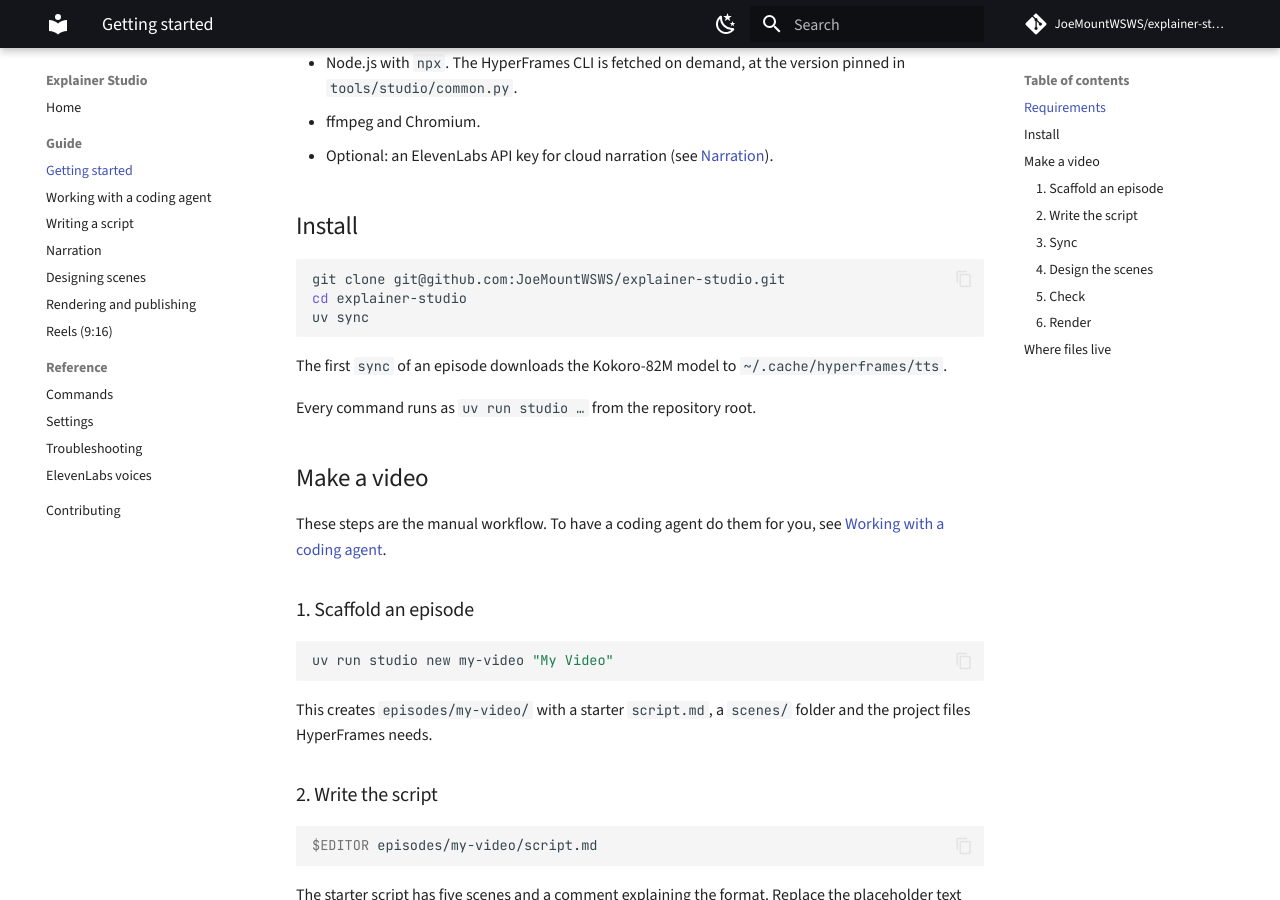
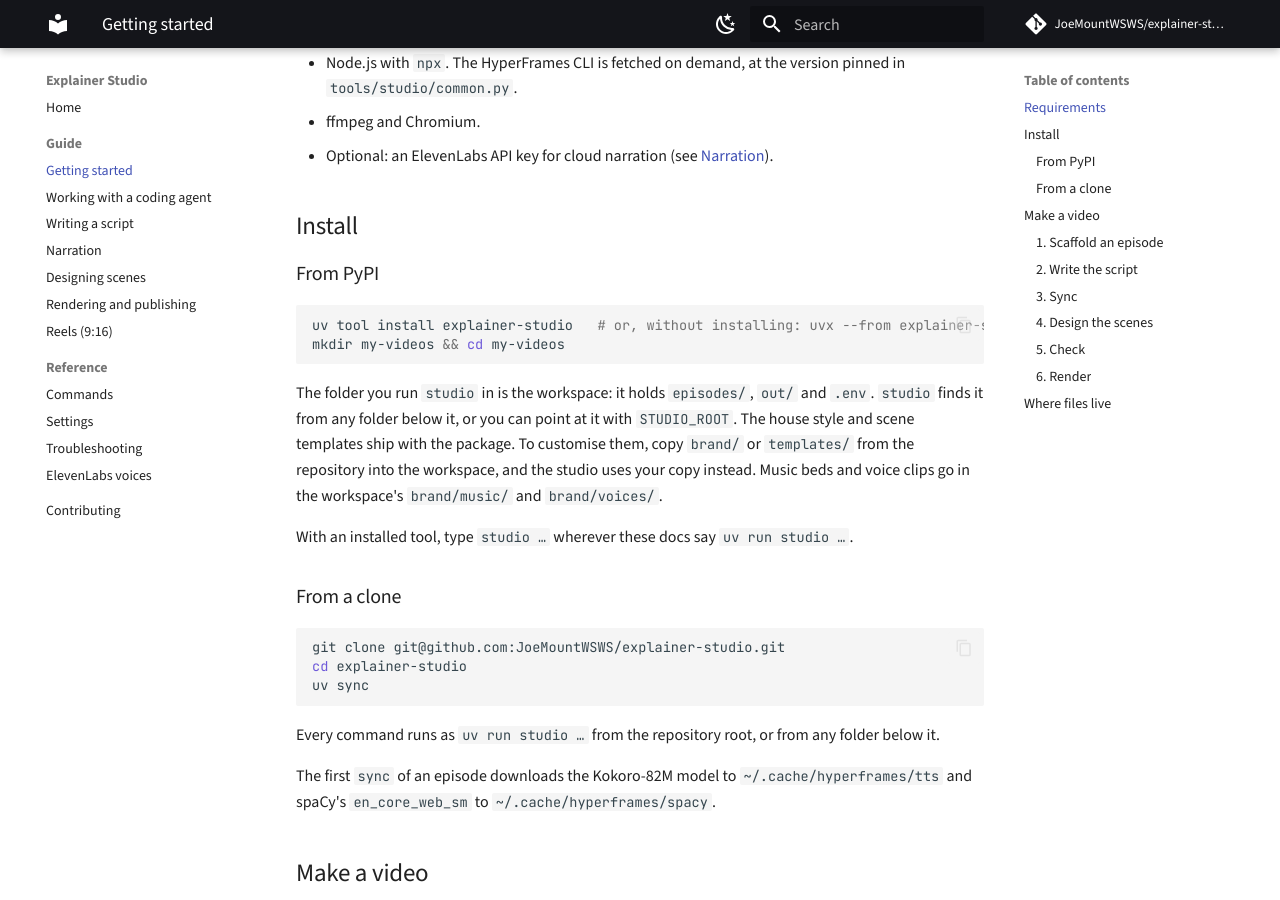
Before and after one commit to JoeMountWSWS/explainer-studio, an MkDocs documentation site: the page built from docs/getting-started.md, in a window 1280 px wide and 900 px high, scrolled down 248 px. Built offline with MkDocs 1.6.1 and Material for MkDocs 9.7.7, drawn with Linux system fonts in a browser that asks for light colours; comment, search, counter and statistics services are not loaded.

Commit message:
feat: publish to PyPI (#22)
Make the studio installable with `uv tool install explainer-studio` / `uvx`:

- Ship the house style (brand.css, frame.md, pronunciations, fonts, gsap) and scene templates
  inside the wheel as studio/data/; music beds, voice clips and episodes stay out (~1.4 MB wheel).
- Resolve the workspace (episodes/, out/, .env) from $STUDIO_ROOT or the nearest folder at or
  above the cwd with episodes/, else the cwd. A workspace brand/ or templates/ overrides the
  bundled copy, so a repo checkout behaves as before.
- Drop the en-core-web-sm direct-URL dependency (PyPI rejects it); unpack the pinned model wheel
  into ~/.cache/hyperframes/spacy on first use instead of misaki's pip-based download.
- Release workflow: build, smoke-test the wheel outside the repo, and upload with trusted
  publishing. CI builds and smoke-tests the wheel on every PR.

Closes #17

Co-authored-by: Claude Opus 5.5 <noreply@anthropic.com>

````diff
--- a/docs/getting-started.md
+++ b/docs/getting-started.md
@@ -11,15 +11,33 @@
 
 ## Install
 
+### From PyPI
+
+```bash
+uv tool install explainer-studio   # or, without installing: uvx --from explainer-studio studio …
+mkdir my-videos && cd my-videos
+```
+
+The folder you run `studio` in is the workspace: it holds `episodes/`, `out/` and `.env`. `studio`
+finds it from any folder below it, or you can point at it with `STUDIO_ROOT`. The house style and
+scene templates ship with the package. To customise them, copy `brand/` or `templates/` from the
+repository into the workspace, and the studio uses your copy instead. Music beds and voice clips go
+in the workspace's `brand/music/` and `brand/voices/`.
+
+With an installed tool, type `studio …` wherever these docs say `uv run studio …`.
+
+### From a clone
+
 ```bash
 git clone git@github.com:JoeMountWSWS/explainer-studio.git
 cd explainer-studio
 uv sync
 ```
 
-The first `sync` of an episode downloads the Kokoro-82M model to `~/.cache/hyperframes/tts`.
+Every command runs as `uv run studio …` from the repository root, or from any folder below it.
 
-Every command runs as `uv run studio …` from the repository root.
+The first `sync` of an episode downloads the Kokoro-82M model to `~/.cache/hyperframes/tts` and
+spaCy's `en_core_web_sm` to `~/.cache/hyperframes/spacy`.
 
 ## Make a video
 
````
Also changed, not shown: AGENTS.md (+3 -2 lines), README.md (+23 -9 lines), RELEASING.md (+21 -1 lines), pyproject.toml (+23 -4 lines), 7 other files.
